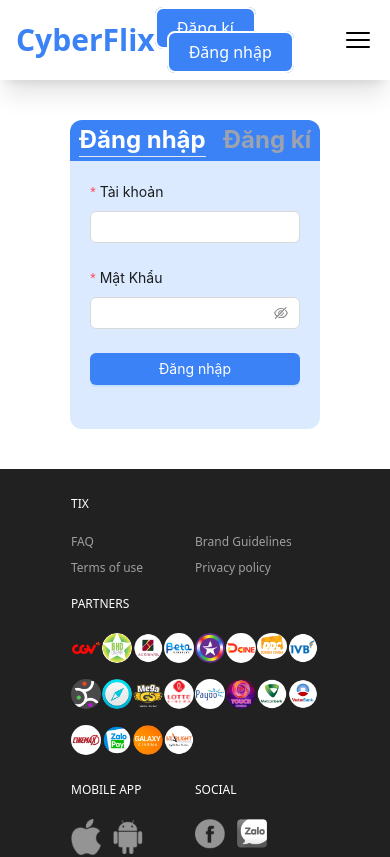
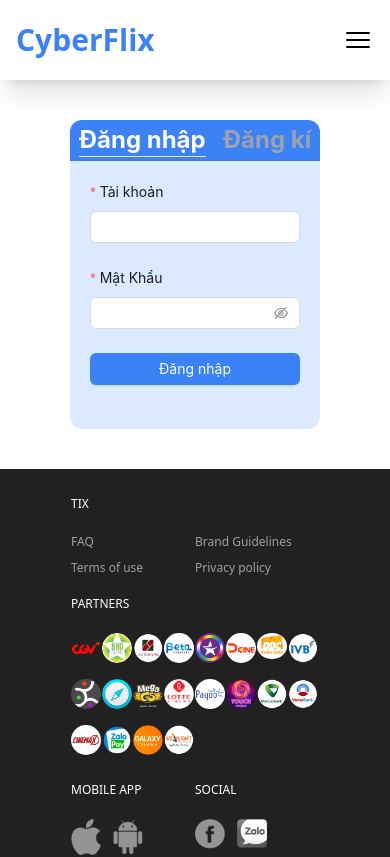
Before and after one commit to KHA0410/CyberFlix, a React (Create React App) app: page /login in a window 390 px wide. Shown: the top 857 px of the page. Built offline with nearby package versions, Linux system fonts and the light colour scheme.

Commit message:
header - fixed conflicts

```diff
--- a/src/Pages/HomePage/ListMovie.jsx
+++ b/src/Pages/HomePage/ListMovie.jsx
@@ -20,7 +20,7 @@ export default function ListMovie() {
   }, []);
 
   return (
-    <div className='grid grid-cols-5 lg:grid-cols-4 md:grid-cols-3 sm:grid-cols-2 gap-5 containerCss'>
+    <div className='grid grid-cols-5 lg:grid-cols-4 md:grid-cols-3 sm:grid-cols-2 gap-5 containerCss' id='lichChieu'>
         {movieArr.map((item) => {
             return(
                 //Dùng card antd
--- a/src/components/HeaderFlix/HeaderFlix.jsx
+++ b/src/components/HeaderFlix/HeaderFlix.jsx
@@ -56,8 +56,8 @@ export default function HeaderFlix() {
   }
 
   return (
-    <div className='h-20'>
-      <div className='h-20 flex justify-between items-center px-4 shadow-xl fixed z-10 bg-white w-full'>
+    <div className='headerFlix h-20'>
+      <div className='headerFlix__content h-20 flex justify-between items-center px-4 shadow-xl fixed z-10 bg-white w-full'>
         <NavLink to={"/"} className='text-3xl font-bold text-blue-500'>CyberFlix</NavLink>
         <div className='headerFlix__menu lg:hidden'>
           <a href='#lichChieu' className='menu__item mx-4'>Lịch chiếu</a>
@@ -65,7 +65,7 @@ export default function HeaderFlix() {
           <a href='#' className='menu__item mx-4'>Tin tức</a>
           <a href='#' className='menu__item mx-4'>Ứng dụng</a>
         </div>
-        <div className='space-x-3'>{renderMenu()}</div>
+        <div className='space-x-3 lg:hidden'>{renderMenu()}</div>
 
 
         {/* Button bars for mobile phone & tablets screen */}
```
